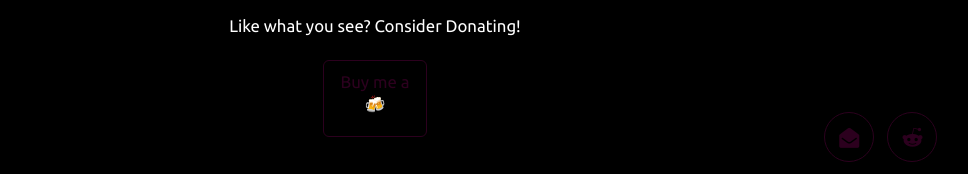
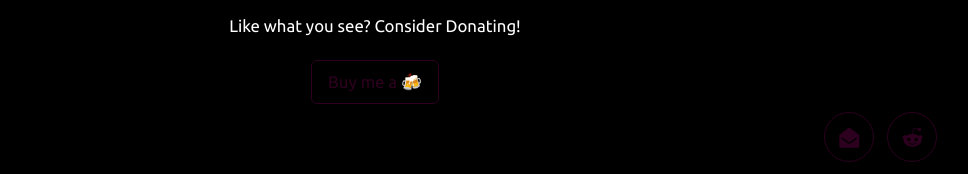
Before and after one commit to boogerflicker/boogerflicker.github.io, a plain HTML site: page index.html in a window 1280 px wide. Shown: the part 376-550 px from the top of the page, without its empty margins (265-1233 px from the left). Drawn offline with nearby package versions, Linux system fonts and the light colour scheme.

Commit message:
Update index.html

```diff
--- a/index.html
+++ b/index.html
@@ -28,7 +28,7 @@
         <h2 class="donation">Like what you see? Consider Donating!</h2>
     </div>
     <div class="col-lg-8 col-lg-offset-2 text-center">
-        <a href="https://www.paypal.me/IanMiller466" class="btn btn-lg btn-outline">Buy me a <p role="img" aria-label="beers">&#x1F37B</p></a>
+        <a href="https://www.paypal.me/IanMiller466" class="btn btn-lg btn-outline">Buy me a <span role="img" aria-label="beers">&#x1F37B</span></a>
     </div>
 </header>
 <footer style="background-color:black;" class="text-center">
```
